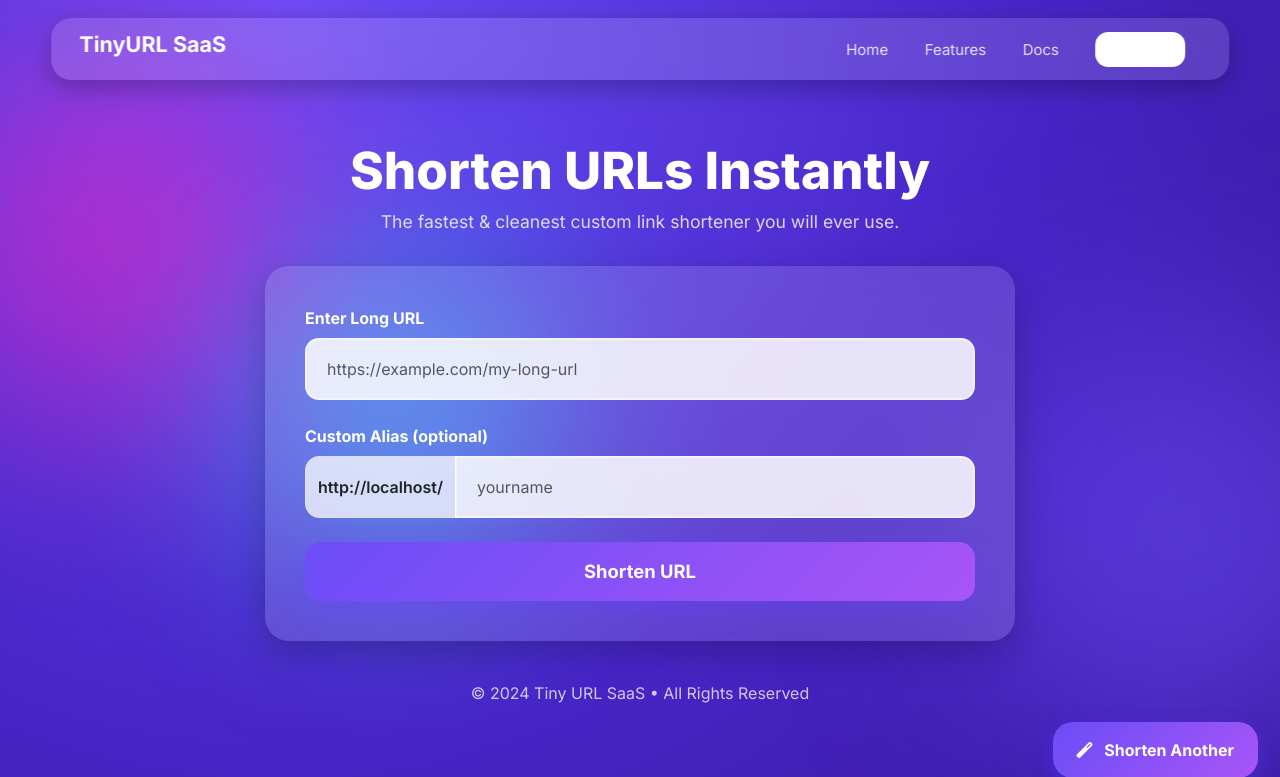
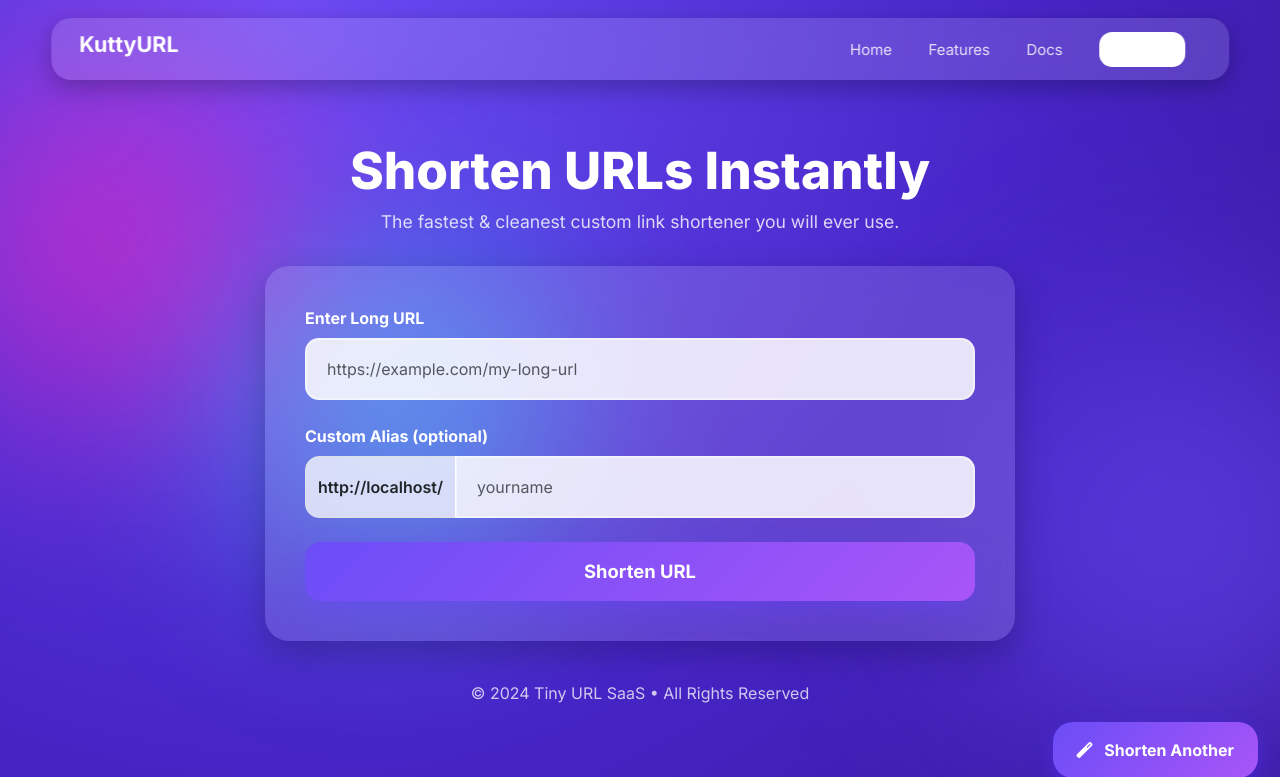
Before and after one commit to SANTHOSH-VJ/url-saas, a Flask app: page / in a window 1280 px wide. Shown: the top 777 px of the page. Run offline with Flask 3, Linux system fonts and the light colour scheme; some libraries are stand-ins or nearby versions.

Commit message:
Update index.html

```diff
--- a/templates/index.html
+++ b/templates/index.html
@@ -258,12 +258,12 @@
 
     <!-- Glass Navbar -->
     <nav class="glass-nav d-flex justify-content-between align-items-center">
-        <h3 class="nav-logo">TinyURL SaaS</h3>
+        <h3 class="nav-logo">KuttyURL</h3>
         <div class="nav-links">
             <a href="#">Home</a>
             <a href="#features">Features</a>
             <a href="#">Docs</a>
-            <a href="#" class="nav-btn">Sign In</a>
+            <a href="#" class="nav-btn">SignIn</a>
         </div>
     </nav>
 
```
